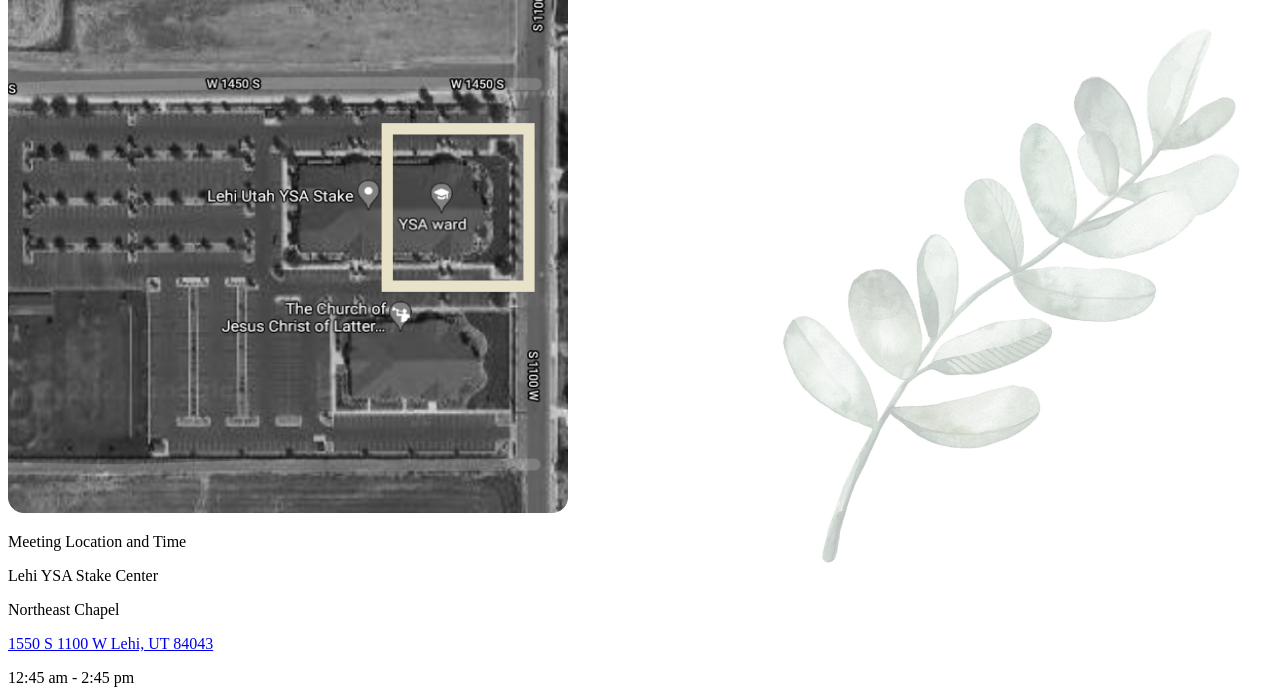
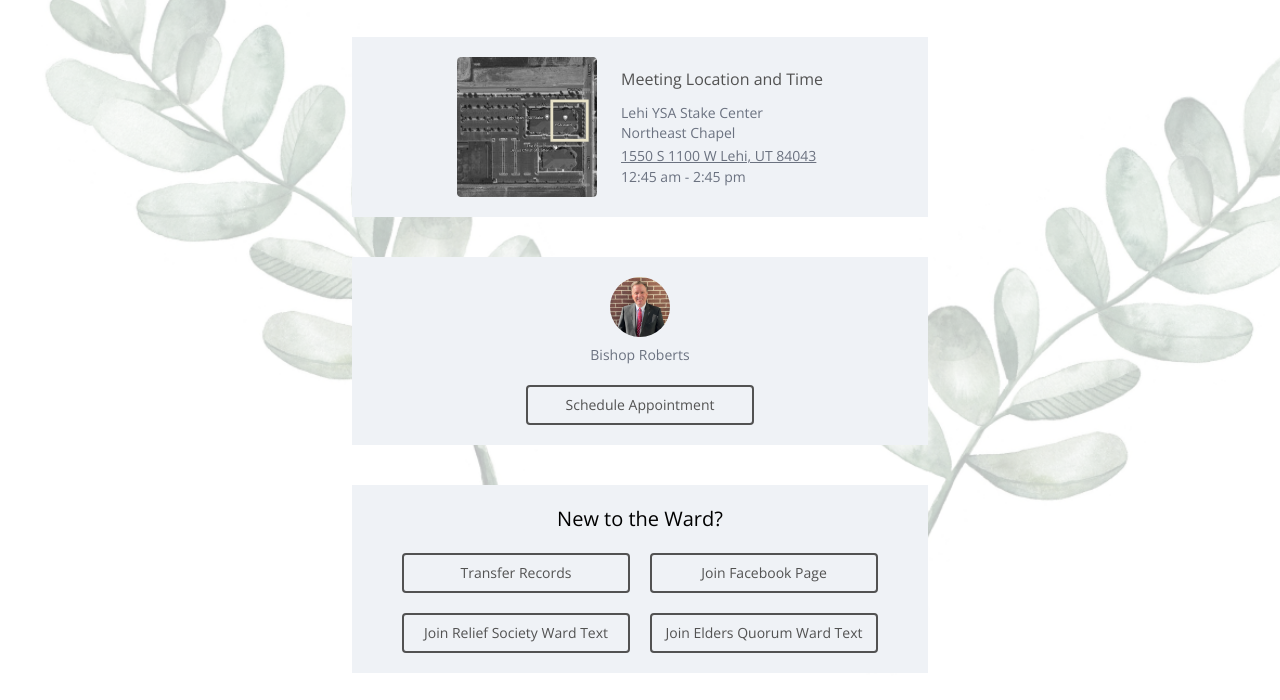
Before and after one commit to hfysa/hfysa, a website: page dist/index.html in a window 1280 px wide. Shown: the part 165-865 px from the top of the page. Drawn offline with nearby package versions, Linux system fonts and the light colour scheme; files that its build step writes are made by us from their sources; the site is published under a folder, as on GitHub Pages, so addresses that start at the root find nothing; a web font is replaced by a local one.

Commit message:
Update index.html

```diff
--- a/dist/index.html
+++ b/dist/index.html
@@ -4,22 +4,22 @@
     <meta charset="UTF-8" />
     <meta name="viewport" content="width=device-width, initial-scale=1.0">
     <title>Holbrook Farms YSA Ward</title>
-    <link rel="stylesheet" href="/dist/output.css" />
+    <link rel="stylesheet" href="output.css" />
     <link href="https://fonts.cdnfonts.com/css/beattingvile" rel="stylesheet">
     <link href="https://fonts.cdnfonts.com/css/intro" rel="stylesheet">
     <link rel="preconnect" href="https://fonts.googleapis.com">
     <link rel="preconnect" href="https://fonts.gstatic.com" crossorigin>
     <link href="https://fonts.googleapis.com/css2?family=Open+Sans&display=swap" rel="stylesheet">
-    <link rel="shortcut icon" href="../dist/favicon.png" type="image/x-icon">
+    <link rel="shortcut icon" href="./favicon.png" type="image/x-icon">
     <meta http-equiv='cache-control' content='no-cache'>
     <meta http-equiv='expires' content='0'>
     <meta http-equiv='pragma' content='no-cache'>
   </head>
-  <body class="lg:p-6 relative bg-no-repeat bg-auto lg:bg-cover font-['Open_Sans']" style="background-image: url(../dist/leaves-background.png)">
+  <body class="lg:p-6 relative bg-no-repeat bg-auto lg:bg-cover font-['Open_Sans']" style="background-image: url(./leaves-background.png)">
     <h1 class="mt-10 lg:mt-0 text-[80px] lg:text-[100px] mx-auto w-fit font-['beattingvile'] leading-[102px]">Holbrook Farms</h1>
     <h5 class="text-xl uppercase w-fit mx-auto mt-2 tracking-[.32em]" style="font-family: 'Intro Demo', sans-serif">YSA Ward</h5>
     <div class="gray-card gap-2 lg:gap-6">
-      <img src="../dist/map.png" class="h-[120px] lg:h-[140px]">
+      <img src="./map.png" class="h-[120px] lg:h-[140px]">
       <div>
         <p class="main-text mb-3">Meeting Location and Time</p>
         <p class="sub-text">Lehi YSA Stake Center</p>
@@ -29,7 +29,7 @@
       </div>
     </div>
     <div class="gray-card flex-col">
-      <img src="../dist/bishop.png" class="h-[60px] rounded-full">
+      <img src="./bishop.png" class="h-[60px] rounded-full">
       <p class="sub-text mt-2 text-sm">Bishop Roberts</p>
       <a href="https://calendly.com/holbrookfarmsysaward/meet_with_bishop" target="_blank" class="btn mt-5">Schedule Appointment</a>
     </div>
```
